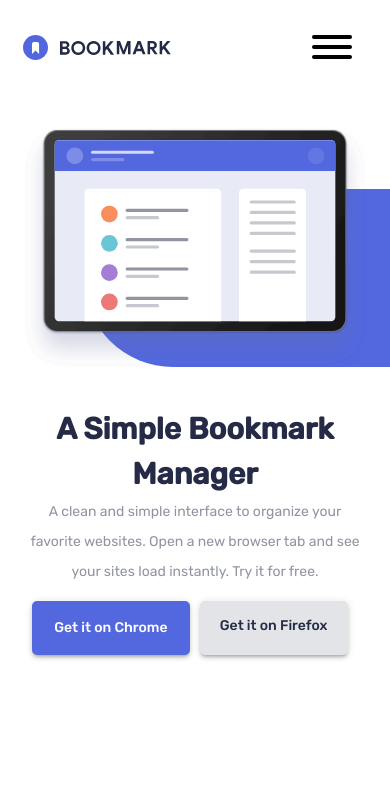
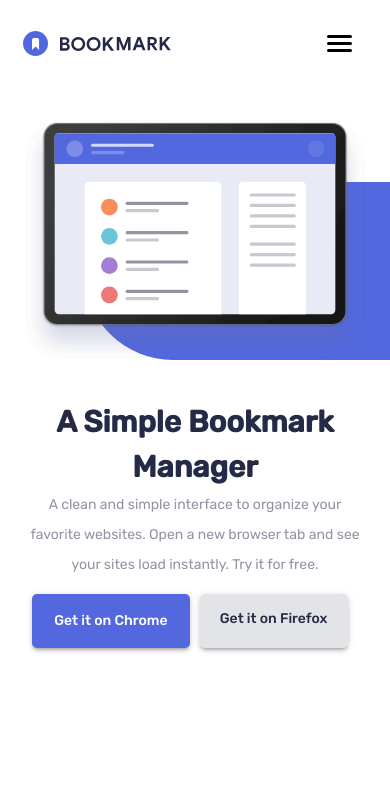
Before and after one commit to Gabe0214/book-mark-landing, a website: page index.html in a window 390 px wide. Shown: the top 809 px of the page. Drawn offline with nearby package versions, Linux system fonts and the light colour scheme; files that its build step writes are made by us from their sources.

Commit message:
harmburger library default styles persist, so i edited the varibales on the variables scss file. im pretty sure there is a better way of doing this

```diff
--- a/scss/_variables.scss
+++ b/scss/_variables.scss
@@ -11,3 +11,8 @@ $mobile-box: 6%;
 $thin-mobile: 23em;
 $tablet: 40em;
 $desktop: 68.75em;
+
+// hamburger library variables. more info in node modules, not sure if this is good practice
+$hamburger-layer-width: 25px !default;
+$hamburger-layer-height: 3px !default;
+$hamburger-layer-spacing: 4px !default;
```
